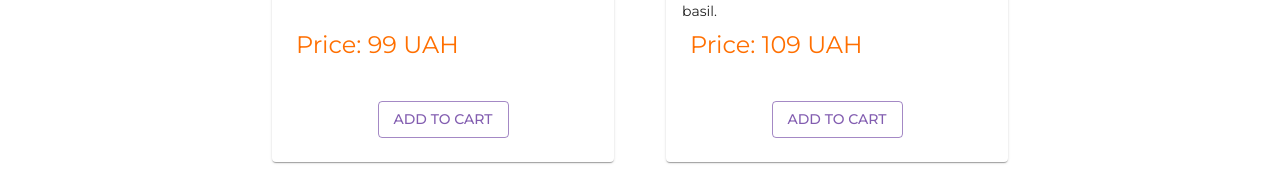
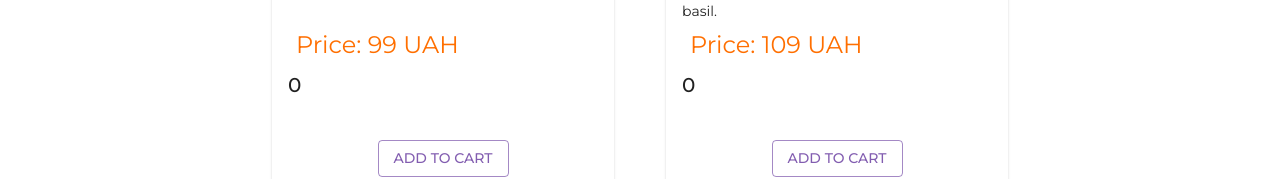
Before and after one commit to HordiienkoOlha/pizza-style, a React (Vite) app: page / in a window 1280 px wide. Shown: the part 458-637 px from the top of the page. Built offline with nearby package versions, Linux system fonts and the light colour scheme.

Commit message:
update PizzaItem.jsx

```diff
--- a/src/components/PizzaItem/PizzaItem.jsx
+++ b/src/components/PizzaItem/PizzaItem.jsx
@@ -1,3 +1,4 @@
+import { useEffect, useState } from "react";
 import { useDispatch, useSelector } from "react-redux";
 import PropTypes from "prop-types";
 import { Card, CardContent, CardMedia, Typography } from "@mui/material";
@@ -14,7 +15,14 @@ import styles from "./PizzaItem.module.css";
 
 const PizzaItem = ({ id, title, description, price, image, quantity }) => {
   const productsCart = useSelector(getProducts);
+  const [showButton, setShowButton] = useState(false);
+
   const dispatch = useDispatch();
+
+  useEffect(() => {
+    productsCart.some((value) => value.id === id) ? setShowButton(true) : setShowButton(false)
+
+  }, [productsCart]);
 
   const OnHandleAddProduct = ({
     id,
@@ -58,9 +66,12 @@ const PizzaItem = ({ id, title, description, price, image, quantity }) => {
         <Typography variant="h5" component="h3" color="secondary" sx={{ p: 1 }}>
           Price:&nbsp;{price}&nbsp;UAH
         </Typography>
+        <Typography variant="h6" component="h2" gutterBottom>
+          {quantity}
+        </Typography>
       </CardContent>
       <CardContent className={styles.buttonWrapper}>
-        {productsCart.length > 0 ? (
+        {showButton ? (
           <>
             <ReverseIconButton
               onClick={() => {
```
